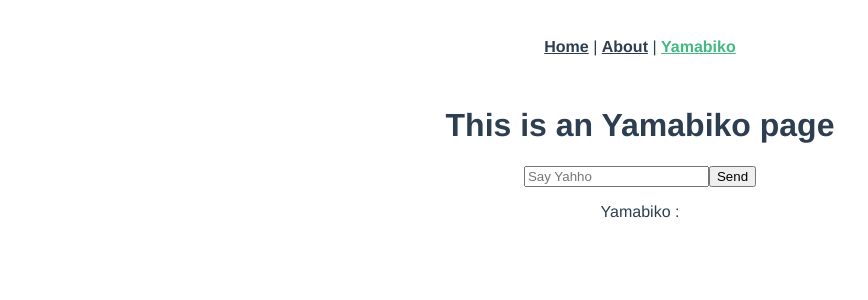
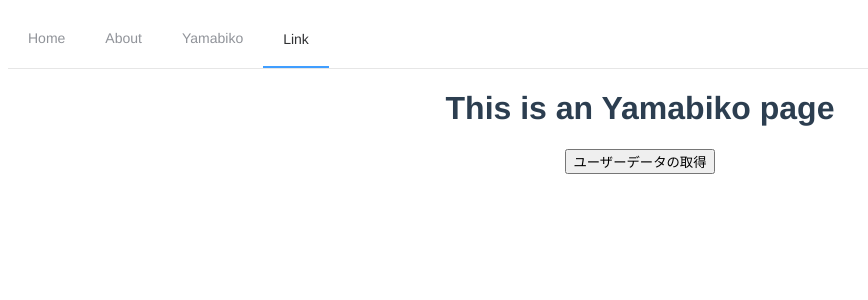
Before and after one commit to ShoooGit/go, a Vue app in the folder src/sample1/client/: page /yamabiko in a window 1280 px wide. Shown: the top 300 px of the page, without its empty margins (0-868 px from the left). Built offline with nearby package versions, Linux system fonts and the light colour scheme.

Commit message:
APIにアクセスできるか検証

```diff
--- a/src/sample1/client/package.json
+++ b/src/sample1/client/package.json
@@ -8,7 +8,9 @@
     "lint": "vue-cli-service lint"
   },
   "dependencies": {
+    "axios": "^0.21.1",
     "core-js": "^3.6.5",
+    "element-ui": "^2.4.5",
     "vue": "^2.6.11",
     "vue-router": "^3.2.0",
     "vuex": "^3.4.0"
@@ -25,6 +27,7 @@
     "eslint-plugin-promise": "^4.2.1",
     "eslint-plugin-standard": "^4.0.0",
     "eslint-plugin-vue": "^6.2.2",
+    "vue-cli-plugin-element": "^1.0.1",
     "vue-template-compiler": "^2.6.11"
   }
 }
--- a/src/sample1/client/src/App.vue
+++ b/src/sample1/client/src/App.vue
@@ -1,33 +1,35 @@
 <template>
   <div id="app">
-    <div id="nav">
-      <router-link to="/">Home</router-link> |
-      <router-link to="/about">About</router-link> |
-      <router-link to="/yamabiko">Yamabiko</router-link>
-    </div>
-    <router-view/>
+    <el-menu :default-active="activeIndex" mode="horizontal" router>
+      <el-menu-item index="home" :route="{ name:'Home' }">Home</el-menu-item>
+      <el-menu-item index="about" :route="{ name:'About' }">About</el-menu-item>
+      <el-menu-item index="yamabiko" :route="{ name:'Yamabiko' }">Yamabiko</el-menu-item>
+      <el-menu-item>
+        <a href="https://element.eleme.io" target="_blank">Link</a>
+      </el-menu-item>
+    </el-menu>
+    <router-view />
   </div>
 </template>
 
-<style>
+<script>
+export default {
+  name: 'app',
+  data () {
+    return {
+      activeIndex: this.$route.name
+    }
+  }
+}
+</script>
+
+<style scoped>
 #app {
-  font-family: Avenir, Helvetica, Arial, sans-serif;
-  -webkit-font-smoothing: antialiased;
-  -moz-osx-font-smoothing: grayscale;
+  font-family: 'Avenir', Helvetica, Arial, sans-serif;
   text-align: center;
   color: #2c3e50;
 }
-
-#nav {
-  padding: 30px;
-}
-
-#nav a {
-  font-weight: bold;
-  color: #2c3e50;
-}
-
-#nav a.router-link-exact-active {
-  color: #42b983;
+a {
+  text-decoration: none;
 }
 </style>
--- a/src/sample1/client/src/main.js
+++ b/src/sample1/client/src/main.js
@@ -2,6 +2,7 @@ import Vue from 'vue'
 import App from './App.vue'
 import router from './router'
 import store from './store'
+import './plugins/element.js'
 
 Vue.config.productionTip = false
 
--- /dev/null
+++ b/src/sample1/client/src/plugins/element.js
@@ -0,0 +1,6 @@
+import Vue from 'vue'
+import Element from 'element-ui'
+import 'element-ui/lib/theme-chalk/index.css'
+import locale from 'element-ui/lib/locale/lang/ja'
+
+Vue.use(Element, { locale })
--- a/src/sample1/client/src/views/About.vue
+++ b/src/sample1/client/src/views/About.vue
@@ -3,3 +3,9 @@
     <h1>This is an about page</h1>
   </div>
 </template>
+
+<script>
+export default {
+  name: 'About'
+}
+</script>
--- a/src/sample1/client/src/views/Home.vue
+++ b/src/sample1/client/src/views/Home.vue
@@ -1,18 +1,11 @@
 <template>
   <div class="home">
-    <img alt="Vue logo" src="../assets/logo.png">
-    <HelloWorld msg="Welcome to Your Vue.js App"/>
+    <h1>This is a home page</h1>
   </div>
 </template>
 
 <script>
-// @ is an alias to /src
-import HelloWorld from '@/components/HelloWorld.vue'
-
 export default {
-  name: 'Home',
-  components: {
-    HelloWorld
-  }
+  name: 'Home'
 }
 </script>
--- a/src/sample1/client/src/views/Yamabiko.vue
+++ b/src/sample1/client/src/views/Yamabiko.vue
@@ -1,45 +1,27 @@
 <template>
   <div>
     <h1>This is an Yamabiko page</h1>
-    <input v-model="message" placeholder="Say Yahho">
-    <button @click="Send">Send</button>
-    <p>Yamabiko : {{ yamabiko }}</p>
+    <!-- <input v-model="message" placeholder="Say Yahho"> -->
+    <button @click="SampleAPI">ユーザーデータの取得</button>
+    <!-- <p>Yamabiko : {{ yamabiko }}</p> -->
   </div>
 </template>
 
 <script>
+const axios = require('axios').create()
 export default {
   name: 'Yamabiko',
   data () {
     return {
-      message: '',
-      yamabiko: ''
+      user: []
     }
   },
   methods: {
-    async Send () {
-      const yamabiko = await this.CallYamabikoAPI().then((res) => res.json())
-      this.yamabiko = yamabiko.message
-      window.alert(this.yamabiko)
-    },
-    async CallYamabikoAPI () {
-      const url = 'http://localhost:8080/api/v1/users/1'
-      const data = {
-        message: this.message
-      }
-      try {
-        return await window.fetch(url, {
-          method: 'POST',
-          headers: {
-            'X-Requested-With': 'csrf', // csrf header
-            'Content-Type': 'application/json'
-          },
-          body: JSON.stringify(data)
-        })
-      } catch (e) {
-        console.log(e)
-        return e
-      }
+    async SampleAPI () {
+      const response = await axios.get('http://localhost:8080/api/v1/users/1')
+      console.log(response.data)
+      this.user = response.data
+      console.log(response.data)
     }
   }
 }
```
Also changed, not shown: 1 other file (tests, documents, lock files or other folders).
